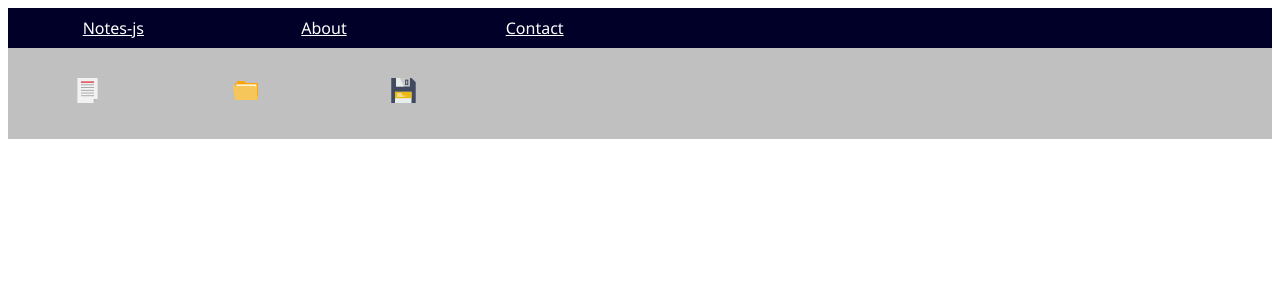
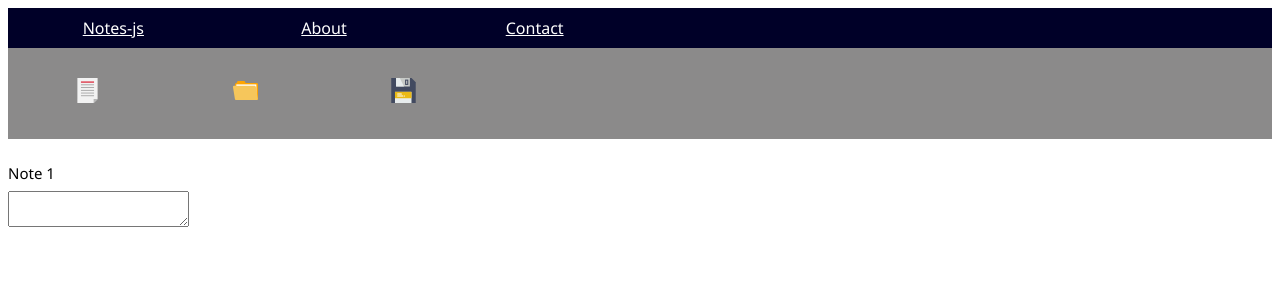
Before and after one commit to EricRa/notes-js, a React (Create React App) app: page / in a window 1280 px wide. Shown: the top 300 px of the page. Built offline with nearby package versions, Linux system fonts and the light colour scheme.

Commit message:
Organization

```diff
--- a/src/comps/Home.js
+++ b/src/comps/Home.js
@@ -2,8 +2,23 @@ import React from "react";
 
 const Home = () => {
 
+    let noteNumber = 1;
+
+    const handleSubmit = () => {
+
+    }
+
     return (
         <div className="home-container">
+            <form id="noteForm" onSubmit={handleSubmit} ></form>
+                <label htmlFor="noteTextArea">
+                    Note { noteNumber }
+                </label>
+                <textarea
+                    name="noteText"
+                    >
+
+                </textarea>
 
         </div>
     )
--- a/src/comps/SideNav.js
+++ b/src/comps/old_or_unused/SideNav.js
@@ -5,9 +5,9 @@ const SideNav = () => {
 
     return (
         <nav className="menunav-container">
-            <Link className="menunav-item" to="/">Notes-js</Link>
-            <Link className="menunav-item" to="/">About</Link>
-            <Link className="menunav-item" to="/">Contact</Link>
+            <Link className="menunav-item" to="/"></Link>
+            <Link className="menunav-item" to="/"></Link>
+            <Link className="menunav-item" to="/"></Link>
     </nav>
     )
 
--- a/src/index.css
+++ b/src/index.css
@@ -30,6 +30,11 @@ h4 {
     font-size: 1.7rem;
 }
 
+label {
+    font-size: 1.5rem;
+    display: block;
+    margin-bottom: 1vh;
+}
 .nav-container {
     display: grid;
     grid-template-columns: 1fr 1fr 1fr 1fr 1fr 1fr;
@@ -53,7 +58,8 @@ h4 {
     align-items: left;
     justify-content: left;
     justify-items: center;
-    background-color: rgb(192, 192, 192);
+    background-color: rgb(139, 138, 138);
+    margin-bottom: 3vh;
 }
 
 .about-container {
```
